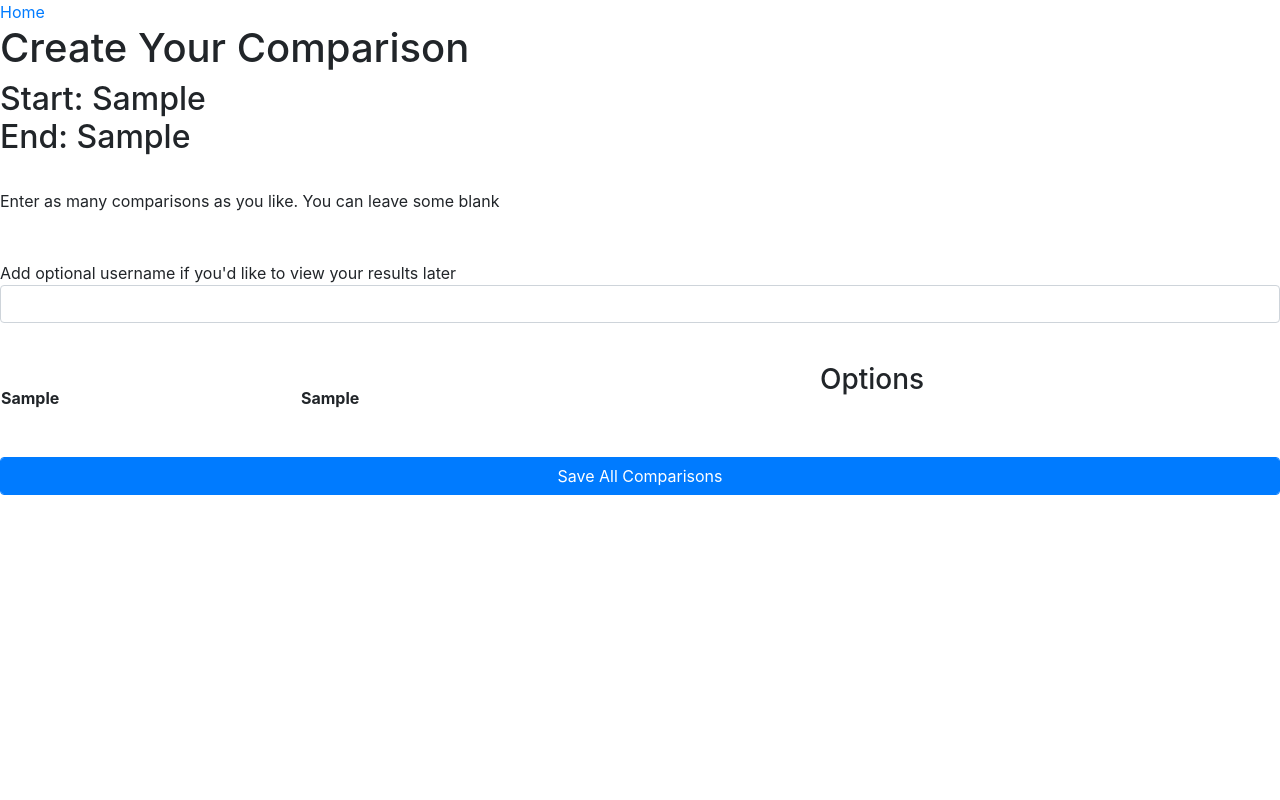
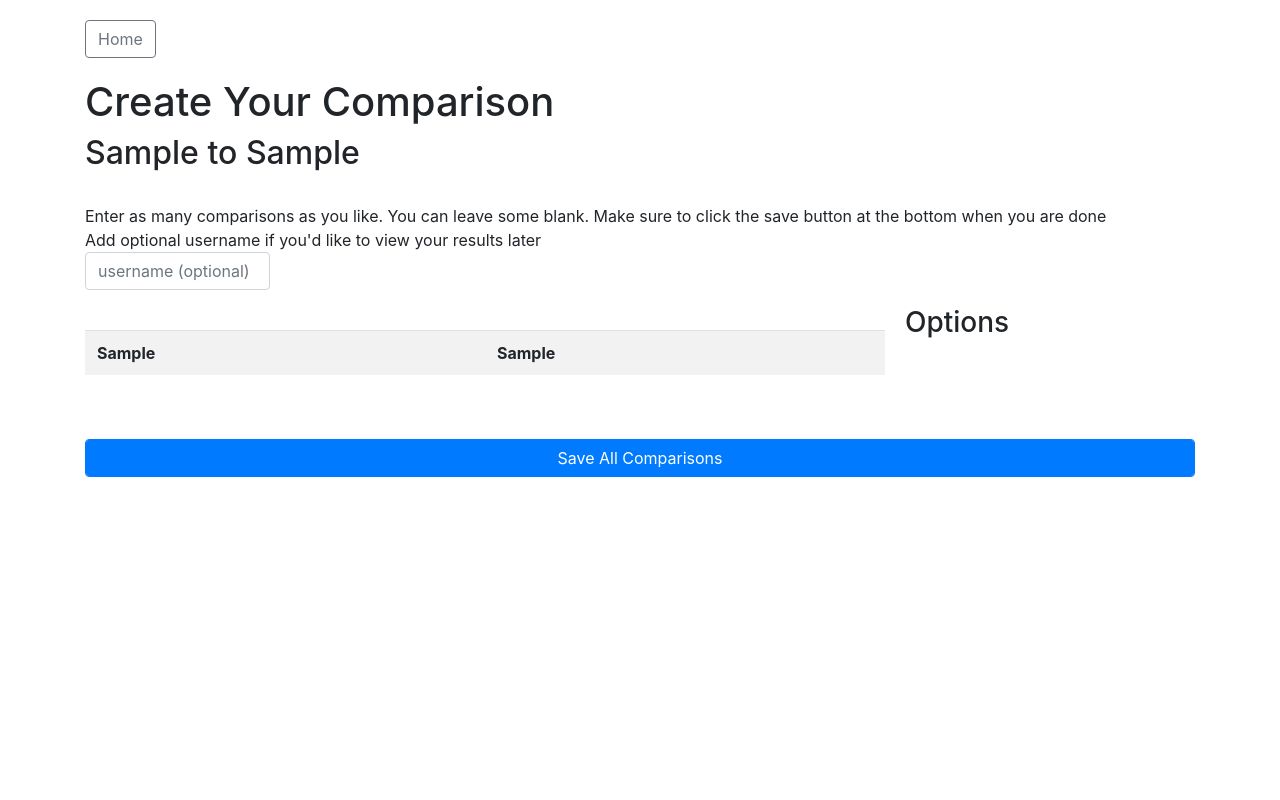
Before and after one commit to jkeesh/neighborhoods, a Django app: template neighborhoods/compare/templates/compare.html in a window 1280 px wide. Run offline with Django 3.2, Linux system fonts and the light colour scheme; the template is opened without the code that fills it: most values are stand-ins (such as "Sample title", 1, 10 or a date in 2020); lists and menus that the app fills with data are empty; some libraries are stand-ins or nearby versions.

Commit message:
fix style, reindent

```diff
--- a/neighborhoods/compare/templates/compare.html
+++ b/neighborhoods/compare/templates/compare.html
@@ -1,21 +1,22 @@
 <link rel="stylesheet" href="https://stackpath.bootstrapcdn.com/bootstrap/4.1.3/css/bootstrap.min.css" integrity="sha384-MCw98/SFnGE8fJT3GXwEOngsV7Zt27NXFoaoApmYm81iuXoPkFOJwJ8ERdknLPMO" crossorigin="anonymous">
 
-<a href="/">Home</a>
+<div class="container" style="margin-top: 20px;">
+    <div class="row">
+        <div class="col">
+            <a href="/" class="btn btn-outline-secondary">Home</a>
 
+            <div style="margin-top: 20px;">
                 <h1>Create Your Comparison</h1>
+            </div>
 
             <h2>
-Start: {{city1}}
-<br>
-End: {{city2}}
+                {{city1}} to {{city2}}
             </h2>
 
             <br>
-Enter as many comparisons as you like. You can leave some blank
+            Enter as many comparisons as you like. You can leave some blank. Make sure to
+            click the save button at the bottom when you are done
             <br>
-
-
-<br><br>
 
             <form action="/save_results">
 
@@ -24,14 +25,14 @@ Enter as many comparisons as you like. You can leave some blank
 
                 <div class="form-group">
                     Add optional username if you'd like to view your results later
-        <input type="text" name="username" class="form-control"><br>
+                    <input type="text" name="username" class="form-control col-2" placeholder="username (optional)">
                 </div>
 
                 <div>
 
                     <div style="float:left; width: 800px;">
 
-        <table width="600px">
+                        <table width="600px" class="table table-striped">
 
                             <br>
 
@@ -82,6 +83,11 @@ Enter as many comparisons as you like. You can leave some blank
 
             </form>
 
+        </div>
+    </div> <!-- end row -->
+</div> <!-- end container -->
+
+
 <br>
 <br>
 <br>
```
Lines whose indentation alone changed are shown as unchanged.
